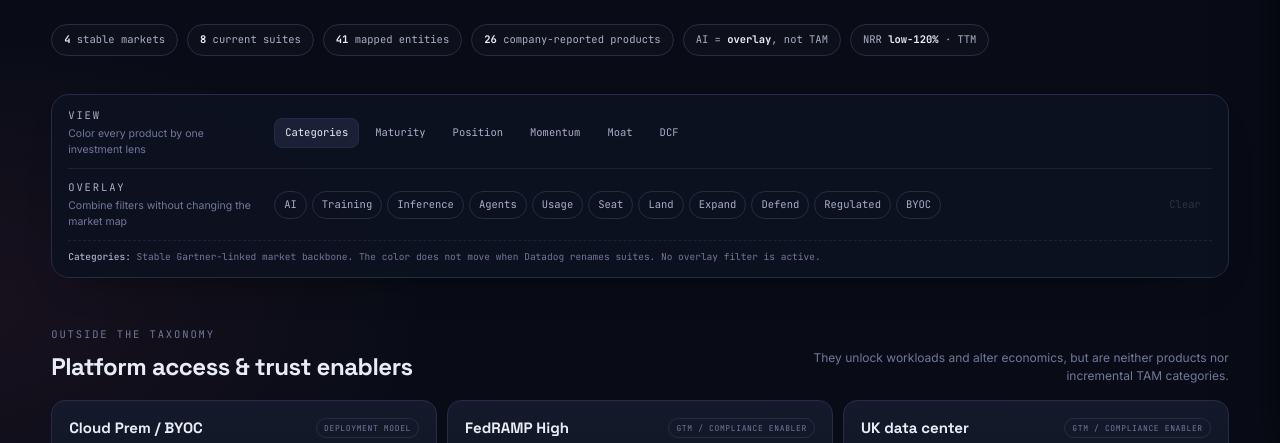
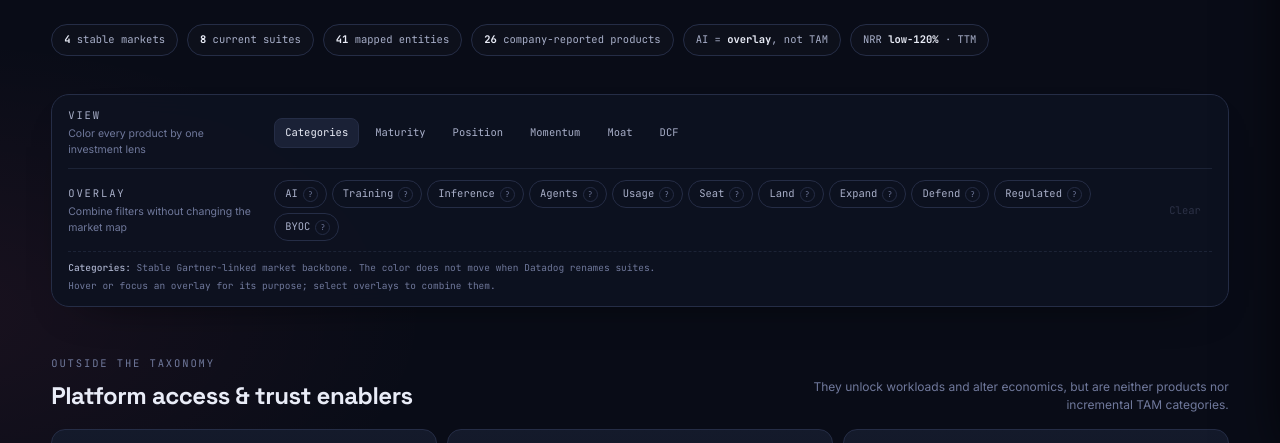
Before and after one commit to tarvyn/hypothesis, a website: page datadog/product-map/index.html in a window 1280 px wide. Shown: the part 318-761 px from the top of the page. Drawn offline with Linux system fonts and the light colour scheme.

Commit message:
[IMP] Datadog Product Map: explain investment overlays
Add concise investor-focused explanations for every workload, monetization, and commercial-motion overlay. Show the purpose
on hover or keyboard focus and repeat selected explanations in the active panel so the controls remain understandable on
touch devices and when multiple overlays are combined.

Signed-off-by: Taras Vynnychuk <taras.vynnychuk@carbonaltdelete.com>

```diff
--- a/datadog/product-map/app.js
+++ b/datadog/product-map/app.js
@@ -60,17 +60,72 @@
   };
 
   const FILTERS = [
-    {id:"ai",label:"AI",test:item => item.workloads.includes("ai")},
-    {id:"training",label:"Training",test:item => item.workloads.includes("training")},
-    {id:"inference",label:"Inference",test:item => item.workloads.includes("inference")},
-    {id:"agents",label:"Agents",test:item => item.workloads.includes("agents")},
-    {id:"usage",label:"Usage",test:item => item.monetization.includes("usage")},
-    {id:"seat",label:"Seat",test:item => item.monetization.includes("seat")},
-    {id:"land",label:"Land",test:item => item.motion.includes("land")},
-    {id:"expand",label:"Expand",test:item => item.motion.includes("expand")},
-    {id:"defend",label:"Defend",test:item => item.motion.includes("defend")},
-    {id:"regulated",label:"Regulated",test:item => item.workloads.includes("regulated")},
-    {id:"byoc",label:"BYOC",test:item => item.capabilities.some(value => value.toLowerCase().includes("byoc"))},
+    {
+      id:"ai",
+      label:"AI",
+      purpose:"Shows products exposed to AI workloads or enhanced by AI. Use it to test AI relevance across the existing map—not to create a separate TAM.",
+      test:item => item.workloads.includes("ai"),
+    },
+    {
+      id:"training",
+      label:"Training",
+      purpose:"Isolates products used while models are trained. It highlights the emerging GPU and heterogeneous-infrastructure opportunity.",
+      test:item => item.workloads.includes("training"),
+    },
+    {
+      id:"inference",
+      label:"Inference",
+      purpose:"Shows products involved when trained models run in production. It tracks the more established, recurring AI workload.",
+      test:item => item.workloads.includes("inference"),
+    },
+    {
+      id:"agents",
+      label:"Agents",
+      purpose:"Finds products used by, monitoring, or enabling autonomous agents. Use it to assess new usage, workflow lock-in, and interface risk.",
+      test:item => item.workloads.includes("agents"),
+    },
+    {
+      id:"usage",
+      label:"Usage",
+      purpose:"Highlights usage-based monetization. These products are most sensitive to telemetry volume, cloud activity, optimization, and overages.",
+      test:item => item.monetization.includes("usage"),
+    },
+    {
+      id:"seat",
+      label:"Seat",
+      purpose:"Highlights products with a seat component. Revenue depends more on user adoption and team penetration than raw telemetry growth.",
+      test:item => item.monetization.includes("seat"),
+    },
+    {
+      id:"land",
+      label:"Land",
+      purpose:"Shows products that can win the initial customer deployment. Use it for new-logo conversion and initial deal-size analysis.",
+      test:item => item.motion.includes("land"),
+    },
+    {
+      id:"expand",
+      label:"Expand",
+      purpose:"Shows products that naturally cross-sell or grow with consumption. This is the main product-map lens for NRR and account expansion.",
+      test:item => item.motion.includes("expand"),
+    },
+    {
+      id:"defend",
+      label:"Defend",
+      purpose:"Highlights products that deepen workflows or consolidate tools. Use it to assess retention, switching costs, and GRR protection.",
+      test:item => item.motion.includes("defend"),
+    },
+    {
+      id:"regulated",
+      label:"Regulated",
+      purpose:"Finds products and enablers relevant to compliance-heavy buyers. It frames TAM unlock against longer sales cycles and GTM investment.",
+      test:item => item.workloads.includes("regulated"),
+    },
+    {
+      id:"byoc",
+      label:"BYOC",
+      purpose:"Shows customer-controlled deployment support. It can unlock sovereign and very large workloads, with added delivery and margin complexity.",
+      test:item => item.capabilities.some(value => value.toLowerCase().includes("byoc")),
+    },
   ];
 
   const state = {view:"category",filters:new Set(),selected:null};
@@ -115,7 +170,11 @@
   ).join("");
 
   filters.innerHTML = FILTERS.map(filter =>
-    `<button class="filter" type="button" data-filter="${filter.id}" aria-pressed="false">${esc(filter.label)}</button>`
+    `<button class="filter" type="button" data-filter="${filter.id}" aria-pressed="false" aria-describedby="overlay-help-${filter.id}">
+      <span>${esc(filter.label)}</span>
+      <span class="filter-info" aria-hidden="true">?</span>
+      <span class="filter-tooltip" id="overlay-help-${filter.id}" role="tooltip">${esc(filter.purpose)}</span>
+    </button>`
   ).join("");
 
   function renderEnablers(){
@@ -243,9 +302,16 @@
   }
 
   function renderExplainer(){
-    const filterLabels = [...state.filters].map(id => FILTERS.find(filter => filter.id === id)?.label).filter(Boolean);
-    const filterCopy = filterLabels.length ? ` Active overlays: <b>${filterLabels.join(" + ")}</b>.` : " No overlay filter is active.";
-    explainer.innerHTML = `<b>${esc(VIEW_MODES[state.view].label)}:</b> ${esc(VIEW_MODES[state.view].explainer)}${filterCopy}`;
+    const activeFilters = [...state.filters].map(id => FILTERS.find(filter => filter.id === id)).filter(Boolean);
+    const filterCopy = activeFilters.length
+      ? `<div class="overlay-explanations">${activeFilters.map(filter =>
+          `<p><b>${esc(filter.label)}</b><span>${esc(filter.purpose)}</span></p>`
+        ).join("")}</div>`
+      : `<span class="overlay-empty">Hover or focus an overlay for its purpose; select overlays to combine them.</span>`;
+    explainer.innerHTML = `
+      <div class="view-explanation"><b>${esc(VIEW_MODES[state.view].label)}:</b> ${esc(VIEW_MODES[state.view].explainer)}</div>
+      ${filterCopy}
+    `;
     clearFilters.disabled = state.filters.size === 0;
   }
 
--- a/datadog/product-map/styles.css
+++ b/datadog/product-map/styles.css
@@ -70,8 +70,29 @@ h1 em{font-style:normal;color:var(--txt-mid)}
 .seg button:hover,.filter:hover,.clear-filters:hover{color:var(--txt);border-color:var(--line)}
 .seg button[aria-pressed="true"]{color:var(--txt);background:var(--surface-2);border-color:var(--line)}
 .filters{display:flex;flex-wrap:wrap;gap:5px}
-.filter{border-color:var(--line);border-radius:999px;padding:5px 9px}
+.filter{
+  position:relative;display:inline-flex;align-items:center;gap:5px;border-color:var(--line);
+  border-radius:999px;padding:5px 8px 5px 10px
+}
+.filter-info{
+  width:15px;height:15px;display:inline-flex;align-items:center;justify-content:center;border:1px solid var(--line);
+  border-radius:50%;color:var(--txt-dim);font-size:8px;line-height:1
+}
+.filter-tooltip{
+  position:absolute;left:50%;bottom:calc(100% + 9px);z-index:30;width:260px;padding:10px 11px;
+  border:1px solid var(--line);border-radius:9px;background:var(--ink);box-shadow:0 14px 36px -18px #000;
+  color:var(--txt-mid);font-family:var(--font-b);font-size:10.5px;line-height:1.5;text-align:left;
+  opacity:0;visibility:hidden;transform:translate(-50%,5px);pointer-events:none;transition:.16s
+}
+.filter-tooltip::after{
+  content:"";position:absolute;left:50%;bottom:-5px;width:8px;height:8px;background:var(--ink);
+  border-right:1px solid var(--line);border-bottom:1px solid var(--line);transform:translateX(-50%) rotate(45deg)
+}
+.filter:hover .filter-tooltip,.filter:focus-visible .filter-tooltip{
+  opacity:1;visibility:visible;transform:translate(-50%,0)
+}
 .filter[aria-pressed="true"]{color:var(--ai);border-color:rgba(245,177,63,.48);background:rgba(245,177,63,.1)}
+.filter[aria-pressed="true"] .filter-info{color:var(--ai);border-color:rgba(245,177,63,.45)}
 .clear-filters{color:var(--txt-dim)}
 .clear-filters:disabled{opacity:.32;cursor:default}
 .active-explainer{
@@ -79,6 +100,12 @@ h1 em{font-style:normal;color:var(--txt-mid)}
   color:var(--txt-dim);font-family:var(--font-m);font-size:9.5px
 }
 .active-explainer b{color:var(--txt-mid);font-weight:500}
+.view-explanation{line-height:1.5}
+.overlay-empty{display:block;margin-top:4px;color:var(--txt-dim)}
+.overlay-explanations{display:grid;grid-template-columns:repeat(2,minmax(0,1fr));gap:6px 16px;margin-top:8px}
+.overlay-explanations p{display:grid;grid-template-columns:auto 1fr;gap:7px;align-items:start;line-height:1.45}
+.overlay-explanations p b{color:var(--ai)}
+.overlay-explanations p span{color:var(--txt-mid)}
 
 .enablers-section,.map-section{margin-top:42px}
 .section-head{display:flex;justify-content:space-between;gap:30px;align-items:end;margin-bottom:15px}
@@ -217,6 +244,7 @@ body.reader-open #reader{transform:none}
 }
 @media(max-width:640px){
   body{padding-left:13px;padding-right:13px}
+  .filter-tooltip{display:none}.overlay-explanations{grid-template-columns:1fr}
   .suite-h{grid-template-columns:1fr auto}.dist{grid-column:1/-1;grid-row:2}.suite-rule{display:none}
   .cell{flex:1 1 145px;max-width:none}.foot{grid-template-columns:1fr}
   .assessment-grid{grid-template-columns:1fr}
```
